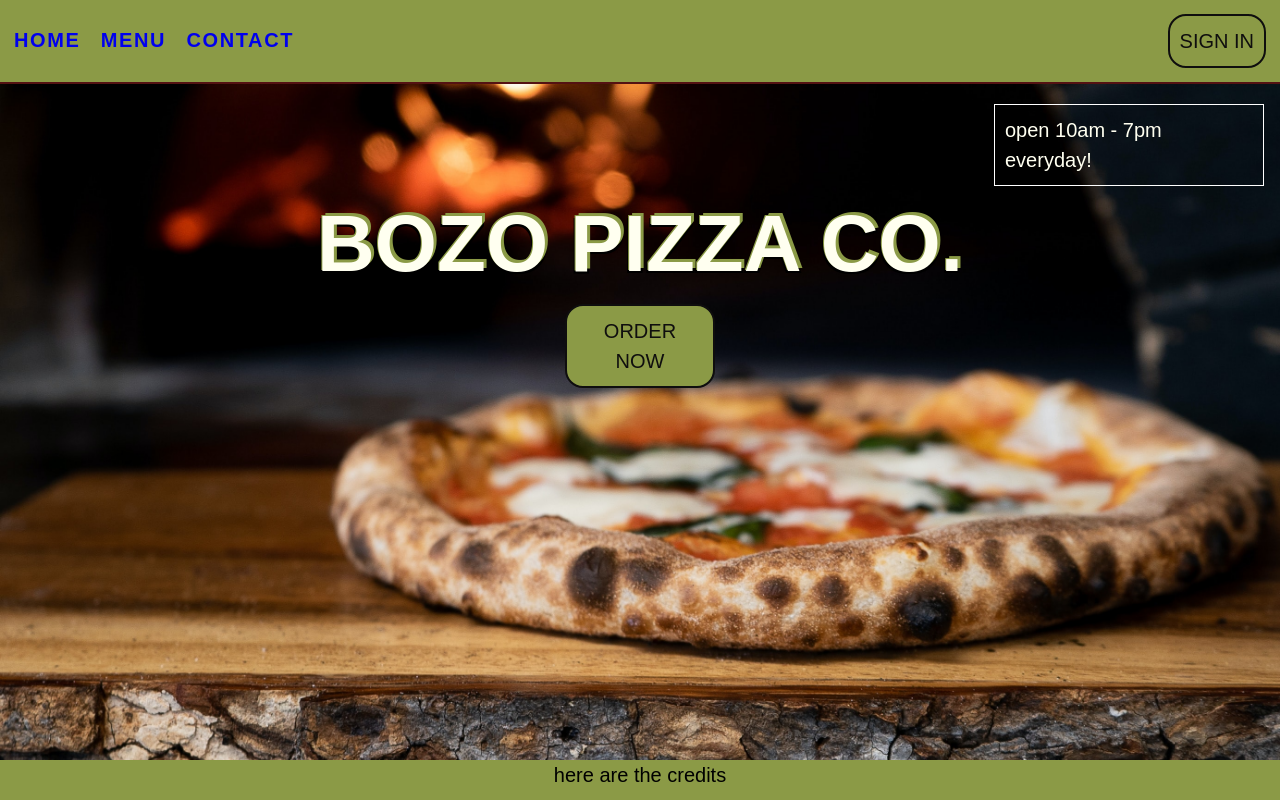
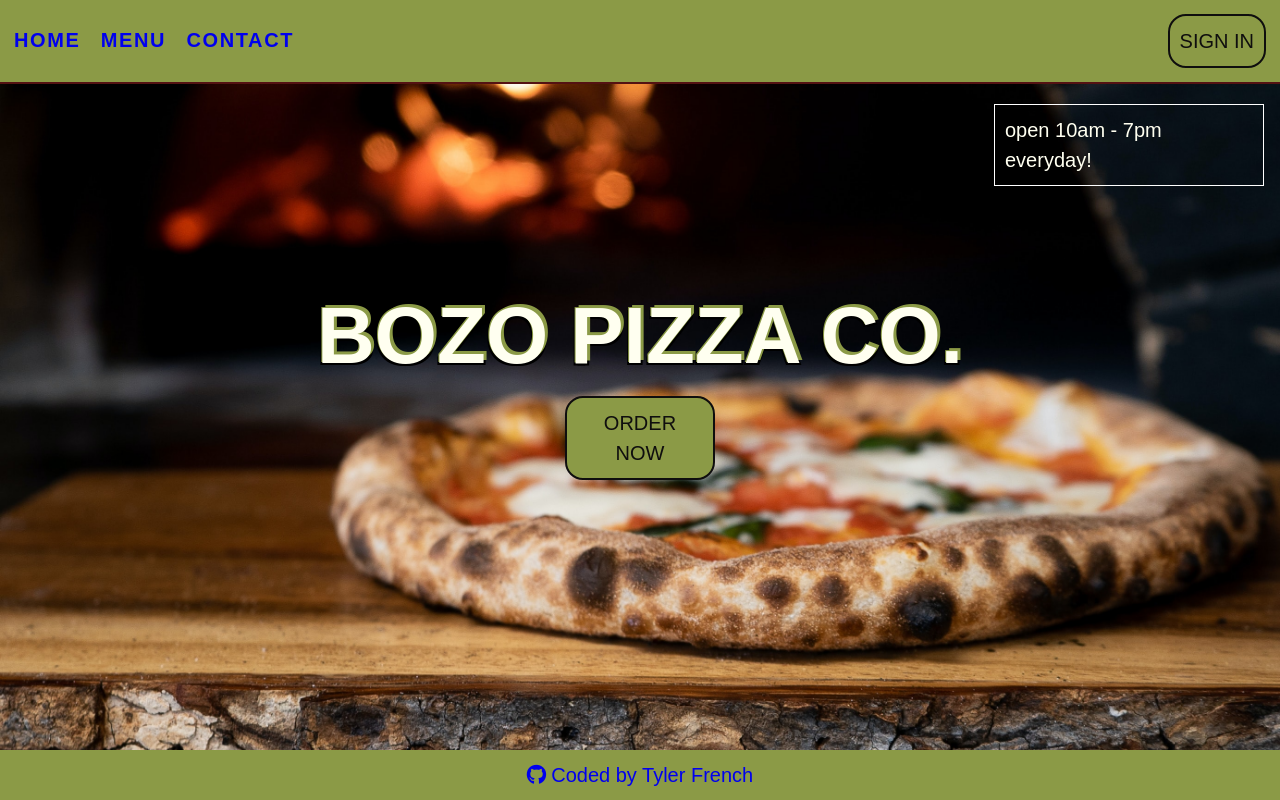
Before and after one commit to Drrecommended/restaurantPage, a website built with webpack: page dist/index.html in a window 1280 px wide. Built offline with nearby package versions, Linux system fonts and the light colour scheme; a web font is replaced by a local one.

Commit message:
finished home page

```diff
--- a/src/index.js
+++ b/src/index.js
@@ -4,7 +4,6 @@ import { navHeader } from './navbar/navHeader'
 import { home } from './pages/home'
 import { menu } from './pages/menu'
 import { contact } from './pages/contact'
-import homePhoto from './assets/unsplash1.jpg'
 
 const header = document.getElementById('header')
 const content = document.getElementById('content')
@@ -40,12 +39,26 @@ function appendPage(page) {
 }
 
 const foot = () => {
+  const footerContainer = document.createElement('div')
+  footerContainer.classList.add('foot')
+  const link = document.createElement('a')
+  link.title = 'a link to my github'
+  link.href = 'https://github.com/Drrecommended'
+
+
   const credits = document.createElement('p')
-  credits.classList.add('foot')
-  credits.innerText = 'here are the credits'
-  return credits
+
+  const gitHubIcon = document.createElement('i')
+  gitHubIcon.classList.add('fa-brands')
+  gitHubIcon.classList.add('fa-github')
+  credits.innerText = 'Coded by Tyler French'
+  credits.style = "margin-left: 5px;"
+  link.appendChild(gitHubIcon)
+  link.appendChild(credits)
+  footerContainer.appendChild(link)
+
+  return footerContainer
 }
-
 
 header.appendChild(nav())
 content.appendChild(home())
--- a/src/style.css
+++ b/src/style.css
@@ -19,6 +19,8 @@
 html,
 body {
   height: 100%;
+  /*come back and see what this does */
+  font-display: swap;
 }
 
 body {
@@ -39,7 +41,7 @@ main {
 }
 
 footer {
-  flex: 0 1 40px;
+  flex: 0 1 50px;
 }
 
 .wrapper {
@@ -47,14 +49,30 @@ footer {
   margin: 0 auto;
 }
 
-.nav, .foot {
- background-color: var(--sub);
+.nav,
+.foot {
+  background-color: var(--sub);
 }
 
 .foot {
-  text-align: center;
-  width: 100%;
+  height: 100%;
+}
+
+.foot a {
+  padding-top: 10px;
+  text-decoration: none;
   height: 40px;
+  display: flex;
+  align-items: baseline;
+  justify-content: center;
+}
+
+.foot a:visited {
+  color: var(--highlight);
+}
+
+.foot a:hover {
+  color: var(--font-color);
 }
 
 .nav {
@@ -133,7 +151,7 @@ ul {
 .homePage .wrapper {
   margin: 0 auto;
   display: grid;
-  grid: 20px 50px 50px 100px 1fr / 16px 100px 1fr 1fr 1fr 270px 16px;
+  grid: 20px 50px 0.4fr 100px 1fr / 16px 100px 1fr 1fr 1fr 270px 16px;
   height: 100%;
 }
 
@@ -170,6 +188,7 @@ ul {
 
 .homePage {
   height: 100%;
+  background-color: black;
   background: url('./assets/unsplash2.jpg') no-repeat center center fixed;
   -webkit-background-size: cover;
   -moz-background-size: cover;
@@ -180,11 +199,8 @@ ul {
 .homePage h1 {
   color: var(--font-color);
   font-size: var(--banner-size);
-  text-shadow:
-   -1px -1px 0 var(--sub),
-    3px -3px 0 var(--sub),
-    -2px 2px 0 #000,
-     2px 2px 0 #000;
+  text-shadow: -1px -1px 0 var(--sub), 3px -3px 0 var(--sub), -2px 2px 0 #000,
+    2px 2px 0 #000;
   font-family: var(--title-font);
   text-align: center;
 }
--- a/webpack.config.js
+++ b/webpack.config.js
@@ -3,6 +3,7 @@ const path = require('path')
 module.exports = {
   mode: 'development',
   entry: './src/index.js',
+  watch: true,
   output: {
     filename: 'main.js',
     publicPath: '',
```
Also changed, not shown: dist/c8e9af73a4735011ef59.jpg (deleted), dist/main.js, src/assets/unsplash1.jpg (deleted).
